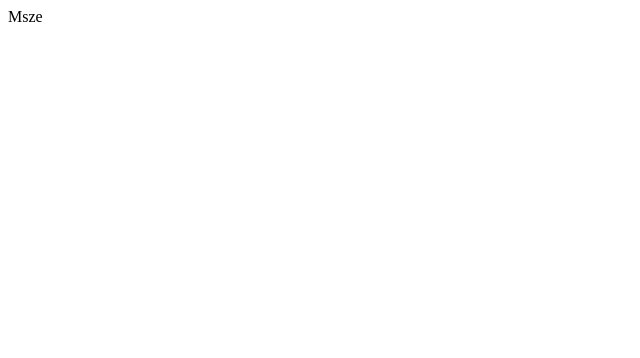
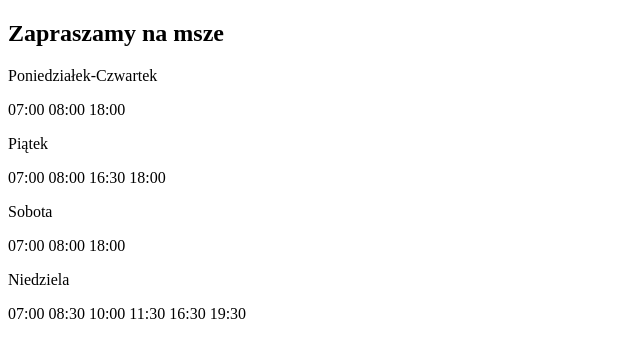
Before and after one commit to mossakowski/streamMass, a plain HTML site: page index.html in a window 1280 px wide. Shown: the whole page, without its empty margins (0-640 px from the left). Drawn offline with nearby package versions, Linux system fonts and the light colour scheme.

Commit message:
add schedule mass

```diff
--- a/index.html
+++ b/index.html
@@ -14,9 +14,17 @@
                 ekran
             </div>
         </div>
-        <div id="mass" class="row">
-            <div class="col-12 screen">
-                Msze
+        <div class="row">
+            <div class="col-12 mass_schedule">
+                <h2>Zapraszamy na msze</h2>
+                <p>Poniedziałek-Czwartek</p>
+                <p data-mass="weekday_saturday"></p>
+                <p>Piątek</p>
+                <p data-mass="friday"></p>
+                <p>Sobota</p>
+                <p data-mass="weekday_saturday"></p>
+                <p>Niedziela</p>
+                <p data-mass="sunday"></p>
             </div>
         </div>
     </div>
--- a/main.js
+++ b/main.js
@@ -1,17 +1,20 @@
-var tab_mass_weekday_saturday = ['07:00', '08:00', '18:00'];
-var tab_mass_friday = ['07:00', '08:00', '16:30', '18:00'];
-var tab_mass_sunday = ['07:00', '08:30', '10:00', '11:30', '16:30', '19:30'];
+var tab_mass_schedule = {
+    tab_mass_weekday_saturday : ['07:00', '08:00', '18:00'],
+    tab_mass_friday : ['07:00', '08:00', '16:30', '18:00'],
+    tab_mass_sunday : ['07:00', '08:30', '10:00', '11:30', '16:30', '19:30']
+}
 
 const screen = document.getElementById('screen');
 
-const formatTime = "HH:mm";
-const formatDay = 'd';
+const format_time = "HH:mm";
+const format_day = 'd';
 
 function app() {
+
     class momentDateTime {
 
         currentTime() {
-            return moment(moment().format(formatTime),formatTime);
+            return moment(moment().format(format_time),format_time);
         }
 
         currentDay() {
@@ -19,35 +22,35 @@ function app() {
         }
     }
 
-    var objDateTime = new momentDateTime();
+    var obj_date_time = new momentDateTime();
 
-    var currentDay = objDateTime.currentDay();
-    var currentTime = objDateTime.currentTime();
+    var current_day = obj_date_time.currentDay();
+    var current_time = obj_date_time.currentTime();
 
-    function selectTab(currentDay) {
-        if(currentDay >= 1 && currentDay <=4 || currentDay == 6) {
-            return tab = tab_mass_weekday_saturday;
+    function selectTab(current_day) {
+        if(current_day >= 1 && current_day <=4 || current_day == 6) {
+            return tab = tab_mass_schedule['tab_mass_weekday_saturday'];
         }
 
-        if(currentDay === 5) {
-            return tab = tab_mass_friday;
+        if(current_day === 5) {
+            return tab = tab_mass_schedule['tab_mass_friday'];
         }
 
-        if(currentDay === 0) {
-            return tab = tab_mass_sunday;
+        if(current_day === 0) {
+            return tab = tab_mass_schedule['tab_mass_sunday'];
         }
     }
 
     function checkIsMassNow() {
         var i = 0;
-        selectTab(currentDay).forEach(function(items) {
-            var items = moment(items, formatTime);
-            var startStream = moment(items, formatTime)
+        selectTab(current_day).forEach(function(items) {
+            var items = moment(items, format_time);
+            var start_stream = moment(items, format_time)
                     .subtract(10, 'm');
-            var endStream = moment(items, formatTime)
+            var end_stream = moment(items, format_time)
                     .add(70, 'm');
 
-            if(currentTime.isBetween(startStream,endStream)) {
+            if(current_time.isBetween(start_stream,end_stream)) {
                 i++;
             }
         });
@@ -55,7 +58,7 @@ function app() {
         if(i>0) {
             showStream();
         } else {
-            checkWhenNextMass(selectTab(currentDay));
+            checkWhenNextMass(selectTab(current_day));
         }
     }
 
@@ -63,16 +66,16 @@ function app() {
         var tab_next_mass = [];
         var i = 0;
         tab.forEach(function(items) {
-            if(currentTime.isBefore(moment(items,formatTime))) {
+            if(current_time.isBefore(moment(items,format_time))) {
                 tab_next_mass[i] = items;
                 i++;
             }
         });
 
         if(i === 0) {
-        let nextDay = moment(currentDay, formatDay).add(1,'d').format(formatDay);
-        nextDay = parseInt(nextDay);
-            console.log("Zapraszamy na jutrzejszą msze o: " + selectTab(nextDay)[0]);
+        let next_day = moment(current_day, format_day).add(1,'d').format(format_day);
+        next_day = parseInt(next_day);
+            console.log("Zapraszamy na jutrzejszą msze o: " + selectTab(next_day)[0]);
             hideStream();
         } else {
         console.log("Następna msza odbędzie się o: " + tab_next_mass[0]);
@@ -95,6 +98,18 @@ function app() {
 }
 
 app();
+
+(function() {
+    var mass_schedule_container = document.querySelector('.mass_schedule');
+    var mass_schedule_children = mass_schedule_container.querySelectorAll('[data-mass]');
+
+    for(let i=0;i<mass_schedule_children.length;i++) {
+        let tab = 'tab_mass_' + mass_schedule_children[i].getAttribute('data-mass');
+        let text = tab_mass_schedule[tab].join(' ');
+        mass_schedule_children[i].innerHTML = text;
+    }
+})();
+
 setInterval(function() {
     app();
 }, 60 * 1000);
```
Also changed, not shown: 1 other file.
